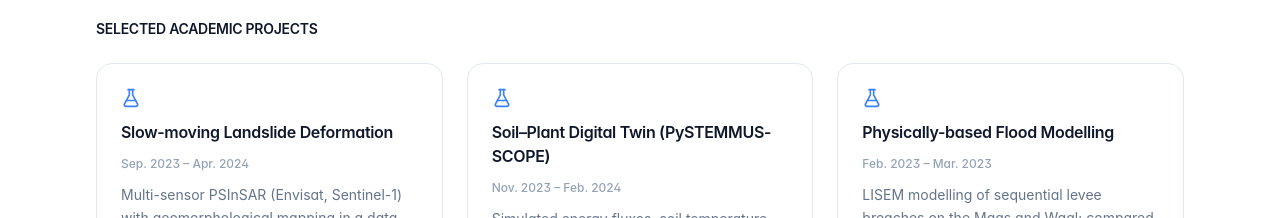
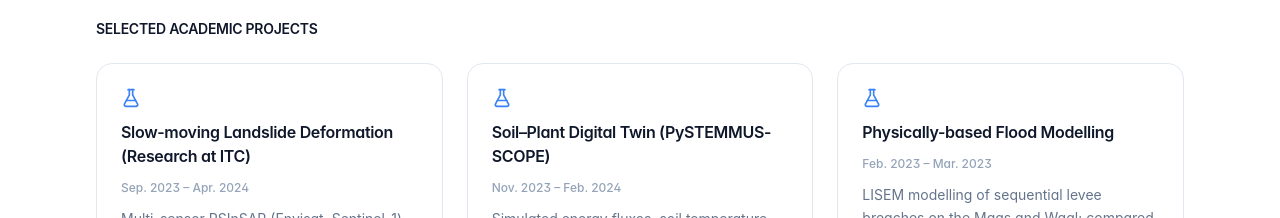
Before and after one commit to TowhidulIslam27/TowhidulIslam27.github.io, a React (Vite) app: page / in a window 1280 px wide. Shown: the part 3200-3418 px from the top of the page. Built offline with nearby package versions, Linux system fonts and the light colour scheme.

Commit message:
Retitle landslide project as research at ITC

```diff
--- a/src/data/content.js
+++ b/src/data/content.js
@@ -143,7 +143,7 @@ export const researchProjects = [
 
 export const academicProjects = [
   {
-    name: "Slow-moving Landslide Deformation",
+    name: "Slow-moving Landslide Deformation (Research at ITC)",
     period: "Sep. 2023 – Apr. 2024",
     description: "Multi-sensor PSInSAR (Envisat, Sentinel-1) with geomorphological mapping in a data-sparse region; showed Sentinel-1 resolves finer deformation than Envisat.",
   },
```
